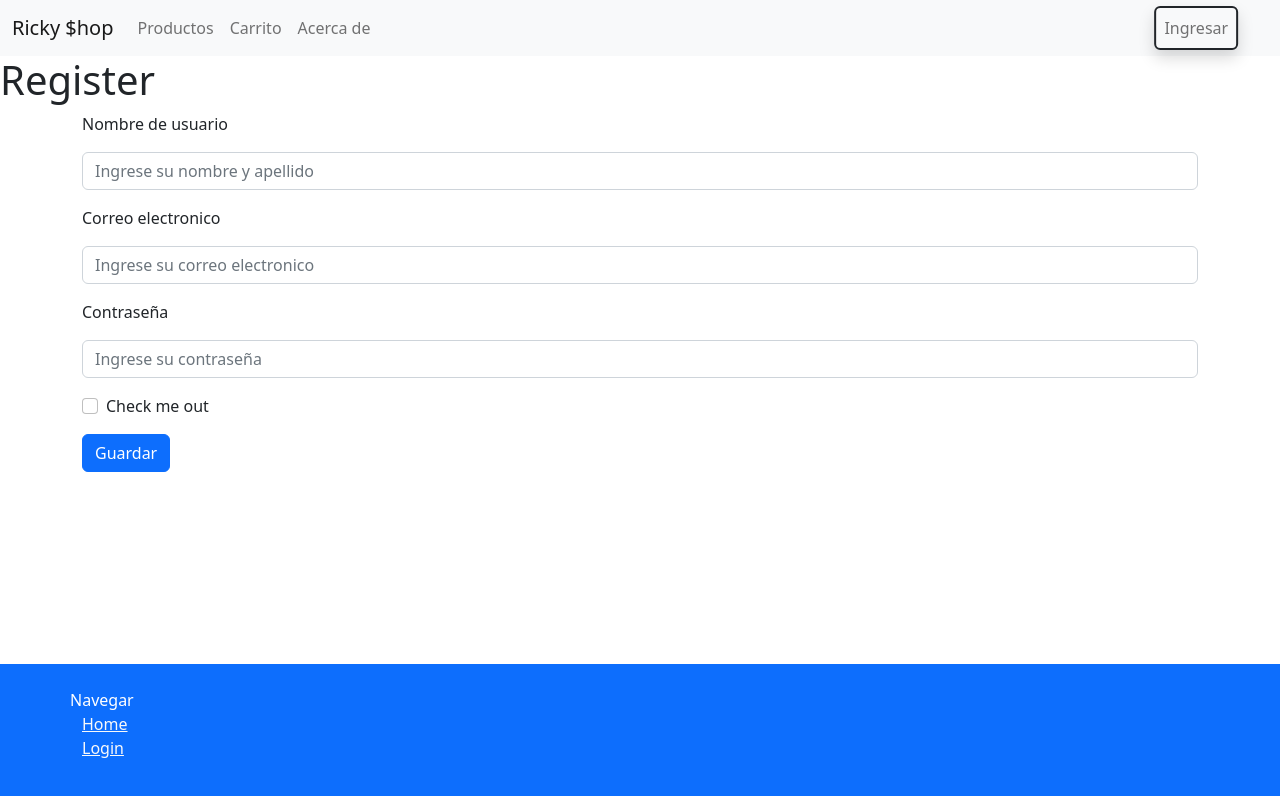
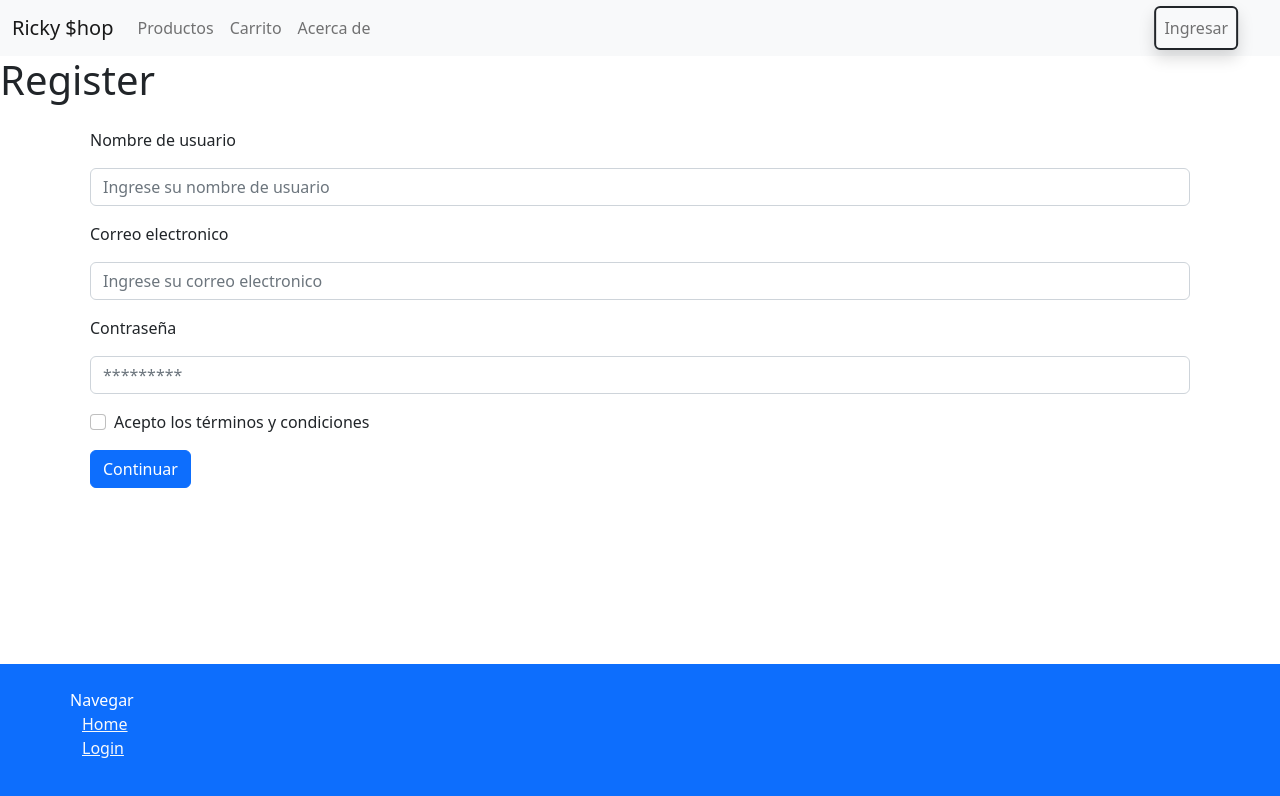
Before and after one commit to arielAayala/E-commerce, a React (Create React App) app: page /register in a window 1280 px wide. Shown: the top 796 px of the page. Built offline with nearby package versions, Linux system fonts and the light colour scheme; no server answers.

Commit message:
registerForm
Retoque lo visual

```diff
--- a/src/components/registerForm.js
+++ b/src/components/registerForm.js
@@ -40,8 +40,8 @@ export default function RegisterForm() {
   return (
     <>
       <div className='container center'>
-        <form onSubmit={handleSubmit}>
-        <div className="mb-3">
+        <form onSubmit={handleSubmit} className="column mt-3 g-3 mb-3 p-2 needs-validation card-image-overlay">
+          {/* <div className="mb-3">
               <label htmlFor="exampleInputName" className="form-label">Nombre de usuario</label>
               <input type="text" name="userName" className="form-control my-2" onChange={handleChange} defaultValue="" id="exampleInputName" placeholder='Ingrese su nombre y apellido' />
             </div>
@@ -57,7 +57,26 @@ export default function RegisterForm() {
               <input type="checkbox" className="form-check-input" id="exampleCheck1" />
               <label className="form-check-label" htmlFor="exampleCheck1">Check me out</label>
             </div>
-          <button type="submit" className="btn btn-primary">Guardar</button>
+            <button type="submit" className="btn btn-primary">Guardar</button> */}
+          <div className="mb-3">
+            <label htmlFor="userNameValidate" className="form-label">Nombre de usuario</label>
+            <input type="text" name="userName" className="form-control my-2" onChange={handleChange} defaultValue="" id="userNameValidate" placeholder='Ingrese su nombre de usuario' required />
+          </div>
+          <div className="mb-3">
+            <label htmlFor="emailValidation" className="form-label">Correo electronico</label>
+            <input type="email" name="email" className="form-control my-2" onChange={handleChange} defaultValue="" id="emailValidation" placeholder='Ingrese su correo electronico' required />
+          </div>
+          <div className="mb-3">
+            <label htmlFor="passwordValidation" className="form-label">Contraseña</label>
+            <input type="password" name="password" className="form-control my-2" onChange={handleChange} defaultValue="" id="passwordValidation" placeholder='*********' required />
+          </div>
+          <div className="mb-3">
+            <div className='form-check'>
+              <input type="checkbox" className="form-check-input" id="terms" required />
+              <label className="form-check-label" htmlFor="terms">Acepto los términos y condiciones</label>
+            </div>
+          </div>
+          <button type="submit" className="btn btn-primary">Continuar</button>
         </form>
       </div>
     </>
--- a/src/containers/Admin.js
+++ b/src/containers/Admin.js
@@ -1,4 +1,4 @@
-import ButtonAgregar from "../components/buttonAgregar";
+import ButtonAgregar from "../components/ButtonAgregar";
 import Table from "../components/Table";
 
 
```
Lines whose indentation alone changed are shown as unchanged.
